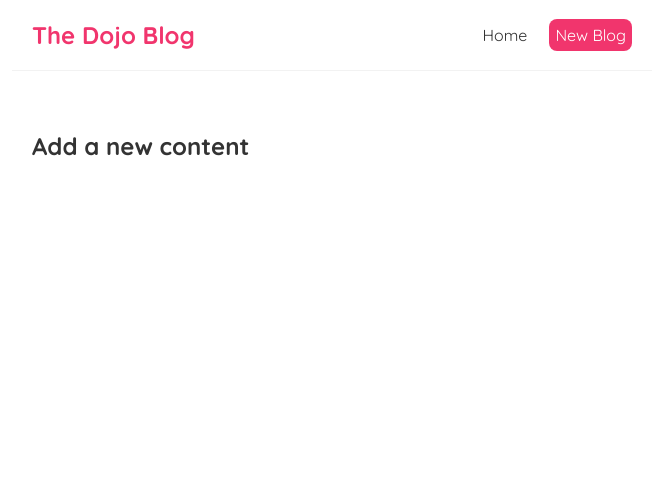
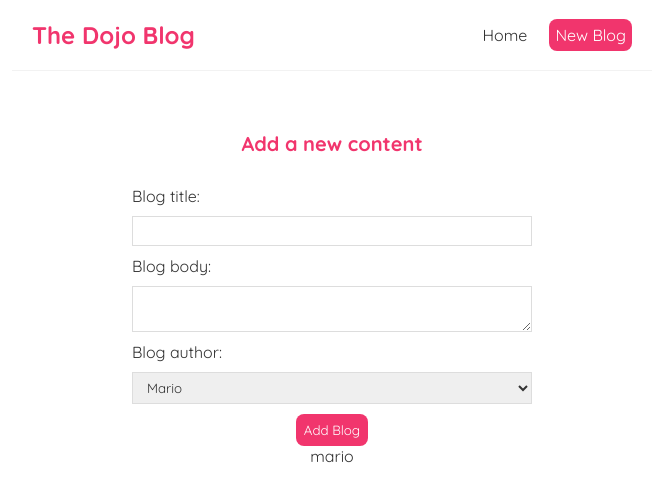
Before and after one commit to mprtcz/LearningReact, a React (Create React App) app: page /create in a window 1280 px wide. Shown: the top 502 px of the page, without its empty margins (308-971 px from the left). Built offline with nearby package versions, Linux system fonts and the light colour scheme.

Commit message:
Form creation and its change handling.

```diff
--- a/src/App.js
+++ b/src/App.js
@@ -2,6 +2,7 @@ import React from "react";
 import Navbar from "./Navbar";
 import Home from "./Home";
 import Create from "./Create";
+import BlogDetails from "./BlogDetails";
 import { BrowserRouter as Router, Route, Switch } from "react-router-dom";
 
 function App() {
@@ -17,6 +18,9 @@ function App() {
             <Route exact path="/">
               <Home />
             </Route>
+            <Route exact path="/blogs/:id">
+              <BlogDetails />
+            </Route>
           </Switch>
         </div>
       </div>
--- /dev/null
+++ b/src/BlogDetails.js
@@ -0,0 +1,27 @@
+import React from "react";
+import { useParams } from "react-router-dom";
+import useFetch from "./useFetch";
+
+const BlogDetails = () => {
+  const { id } = useParams();
+  const {
+    data: blog,
+    error,
+    isPending,
+  } = useFetch("http://localhost:8000/blogs/" + id);
+  return (
+    <div className="blog-details">
+      {isPending && <div>Loading...</div>}
+      {error && <div>Error fetching the data: {error}</div>}
+      {blog && (
+        <article>
+          <h2>{blog.title}</h2>
+          <p>Written by {blog.author}</p>
+          <div>{blog.body}</div>
+        </article>
+      )}
+    </div>
+  );
+};
+
+export default BlogDetails;
--- a/src/BlogList.js
+++ b/src/BlogList.js
@@ -1,9 +1,7 @@
 import React from "react";
+import { Link } from "react-router-dom";
 
 const BlogList = (props) => {
-  //   const blogs = props.blogs;
-  //   const title = props.title;
-
   const { blogs, title } = props;
 
   return (
@@ -11,8 +9,10 @@ const BlogList = (props) => {
       <h2>{title}</h2>
       {blogs.map((blog) => (
         <div className="blog-preview" key={blog.id}>
-          <h2>{blog.title}</h2>
-          <p>Written by {blog.author}</p>
+          <Link to={`blogs/${blog.id}`}>
+            <h2>{blog.title}</h2>
+            <p>Written by {blog.author}</p>
+          </Link>
         </div>
       ))}
     </div>
--- a/src/Create.js
+++ b/src/Create.js
@@ -1,9 +1,43 @@
-import React from "react";
+import React, { useState } from "react";
 
 const Create = () => {
+  const [title, setTitle] = useState("");
+  const [body, setBody] = useState("");
+  const [author, setAuthor] = useState("mario");
+
+  const handleSubmit = (e) => {
+    e.preventDefault();
+    const blog = { title, body, author };
+    console.log(blog);
+  };
+
   return (
     <div className="create">
       <h2>Add a new content</h2>
+      <form onSubmit={handleSubmit}>
+        <label>Blog title:</label>
+        <input
+          type="text"
+          required
+          value={title}
+          onChange={(e) => setTitle(e.target.value)}
+        />
+        <label>Blog body:</label>
+        <textarea
+          required
+          value={body}
+          onChange={(e) => setBody(e.target.value)}
+        ></textarea>
+        <label>Blog author:</label>
+        <select value={author} onChange={(e) => setAuthor(e.target.value)}>
+          <option value="mario">Mario</option>
+          <option value="yoshi">Yoshi</option>
+        </select>
+        <button>Add Blog</button>
+        <p>{title}</p>
+        <p>{body}</p>
+        <p>{author}</p>
+      </form>
     </div>
   );
 };
--- a/src/index.css
+++ b/src/index.css
@@ -1,4 +1,4 @@
-@import url('https://fonts.googleapis.com/css2?family=Quicksand:wght@300;400;500;600;700&display=swap');
+@import url("https://fonts.googleapis.com/css2?family=Quicksand:wght@300;400;500;600;700&display=swap");
 
 /* base styles */
 * {
@@ -40,10 +40,65 @@
   border-bottom: 1px solid #fafafa;
 }
 .blog-preview:hover {
-  box-shadow: 1px 3px 5px rgba(0,0,0,0.1);
+  box-shadow: 1px 3px 5px rgba(0, 0, 0, 0.1);
 }
 .blog-preview h2 {
   font-size: 20px;
   color: #f1356d;
   margin-bottom: 8px;
 }
+.blog-preview a {
+  text-decoration: none;
+}
+/* blog details page */
+.blog-details h2 {
+  font-size: 20px;
+  color: #f1356d;
+  margin-bottom: 10px;
+}
+
+.blog-details div {
+  margin: 20px 0;
+}
+
+.blog-details button {
+  background: #f1356d;
+  color: #fff;
+  border: 0;
+  padding: 8px;
+  border-radius: 8px;
+  cursor: pointer;
+}
+/* create new blog form */
+.create {
+  max-width: 400px;
+  margin: 0 auto;
+  text-align: center;
+}
+.create label {
+  text-align: left;
+  display: block;
+}
+.create h2 {
+  font-size: 20px;
+  color: #f1356d;
+  margin-bottom: 30px;
+}
+.create input,
+.create textarea,
+.create select {
+  width: 100%;
+  padding: 6px 10px;
+  margin: 10px 0;
+  border: 1px solid #ddd;
+  box-sizing: border-box;
+  display: block;
+}
+.create button {
+  background: #f1356d;
+  color: #fff;
+  border: 0;
+  padding: 8px;
+  border-radius: 8px;
+  cursor: pointer;
+}
--- a/src/useFetch.js
+++ b/src/useFetch.js
@@ -33,7 +33,7 @@ const useFetch = (url) => {
             setError(error.message);
           }
         });
-    }, 1000);
+    }, 300);
 
     return () => abortController.abort();
   }, []);
```
